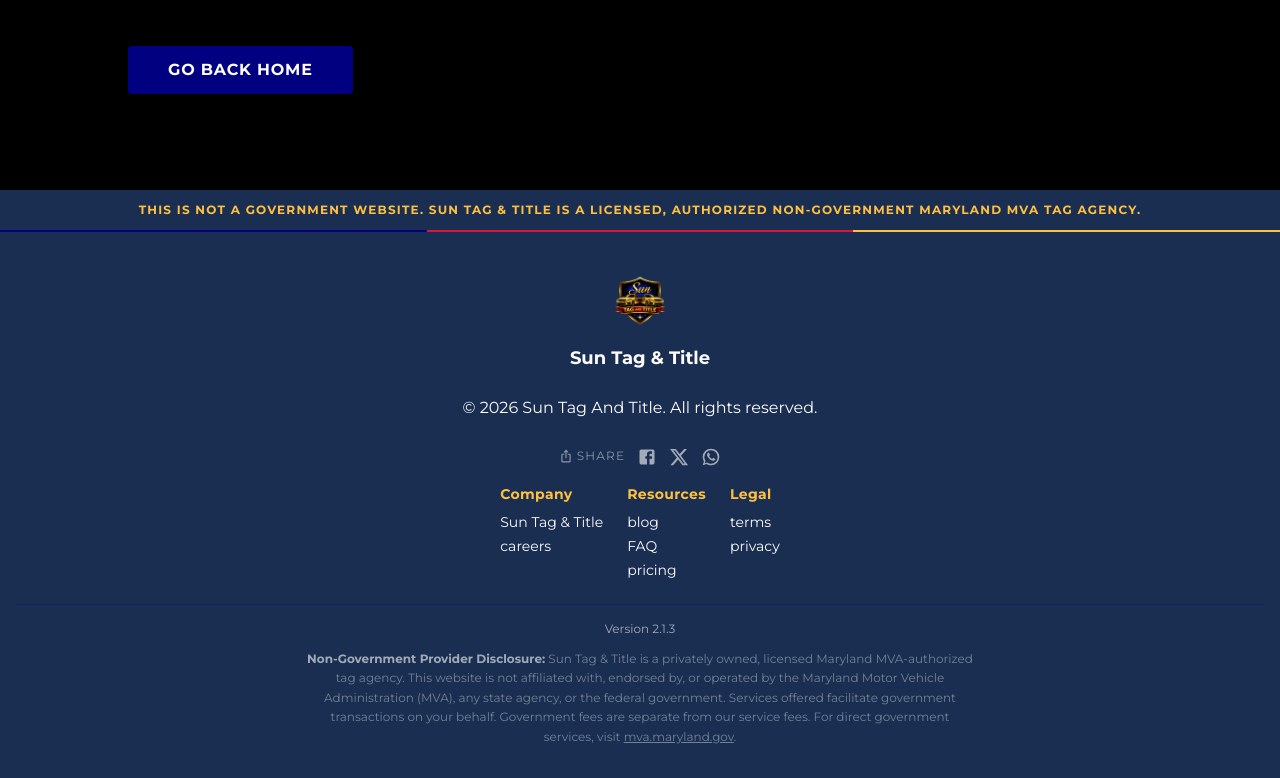
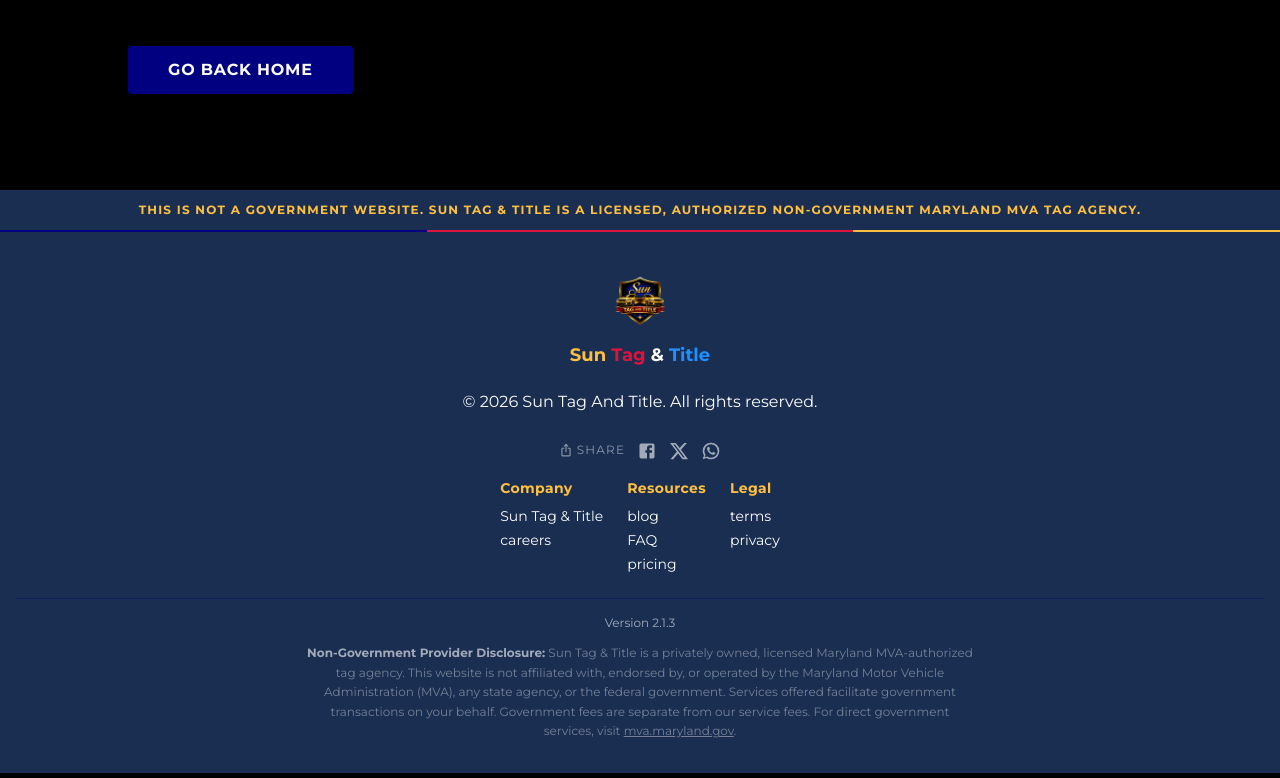
Before and after one commit to hoomanhajrian/suntag-title, a Next.js app: page /blog in a window 1280 px wide. Shown: the part 2123-2901 px from the top of the page. Built offline with nearby package versions, Linux system fonts and the light colour scheme.

Commit message:
feat(Footer): enhance brand identity with styled title text

```diff
--- a/app/components/Footer.tsx
+++ b/app/components/Footer.tsx
@@ -60,7 +60,11 @@
                         height={72}
                         className="object-contain"
                     />
-                    <p className="text-lg font-bold text-text-base mt-2">Sun Tag &amp; Title</p>
+                    <p className="text-lg font-semibold whitespace-nowrap text-text-base leading-tight mt-2">
+                        <span className="text-gold-base">Sun</span>{' '}
+                        <span className="text-red-base">Tag</span>{' '}&amp;{' '}
+                        <span className="text-blue-glow">Title</span>
+                    </p>
                 </div>
                 <p>&copy; {new Date().getFullYear()} Sun Tag And Title. All rights reserved.</p>
                 <div className="flex flex-col items-center gap-3 mt-6">
```
